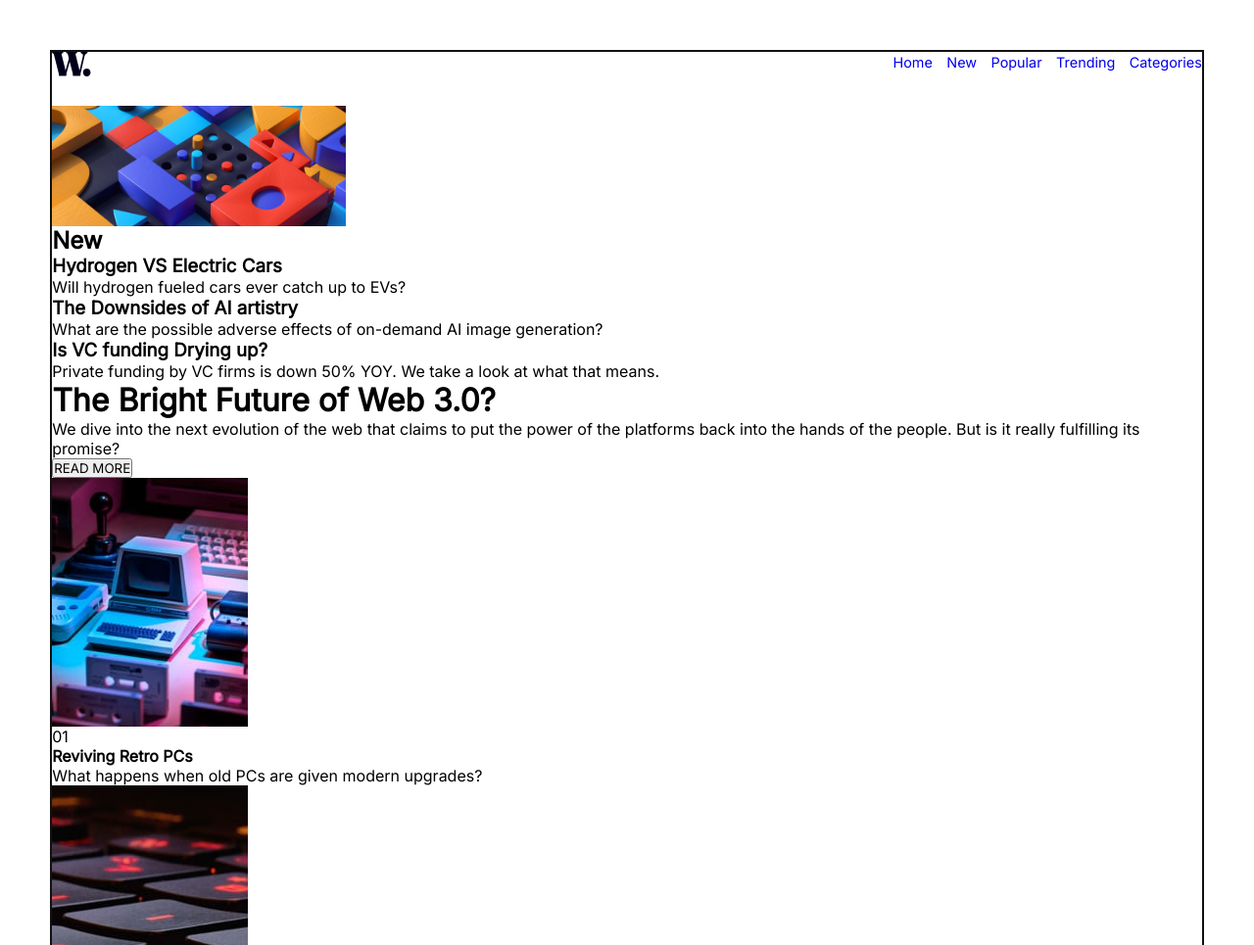
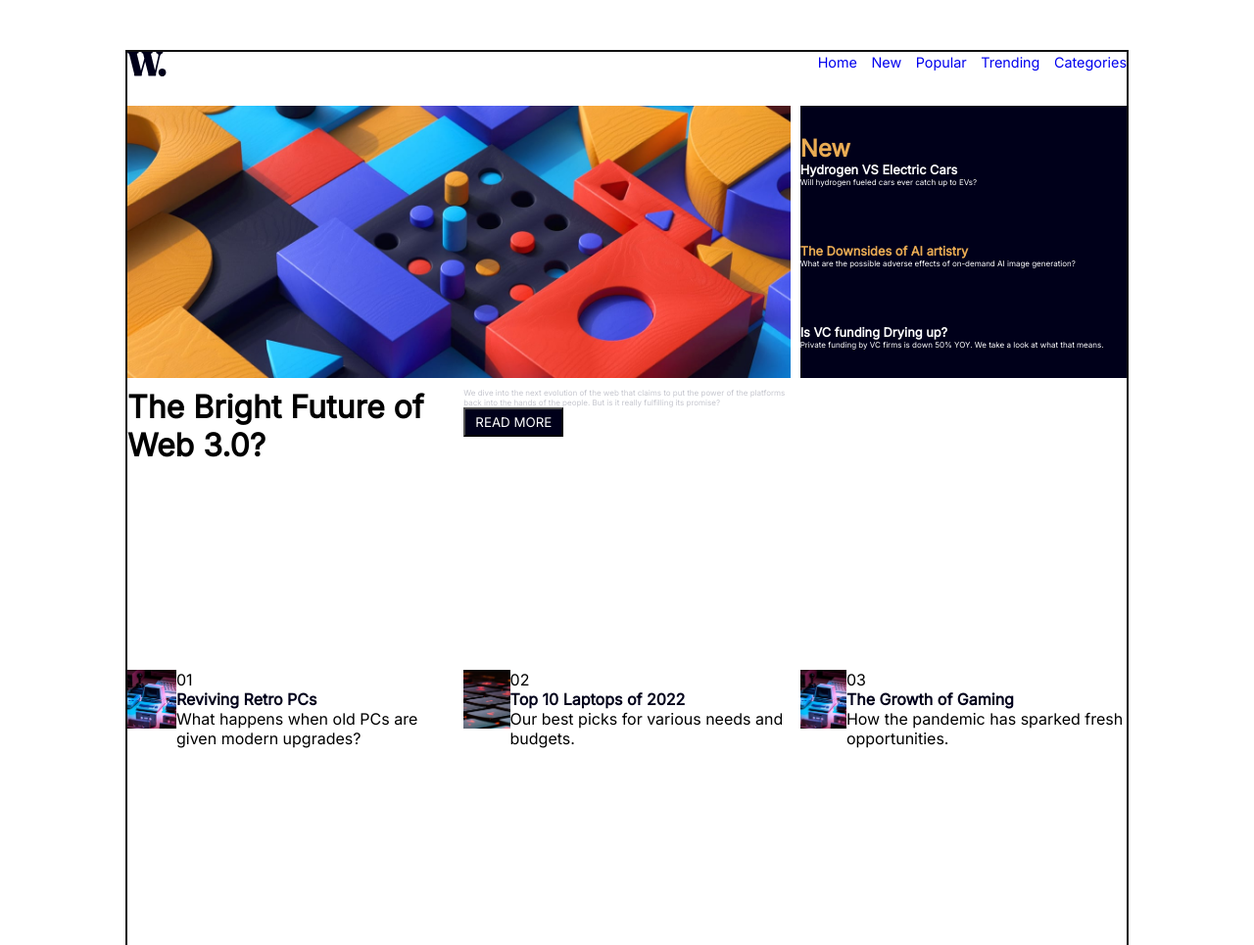
Before and after one commit to Onan-Thairu/news-homepage, a plain HTML site: page index.html in a window 1280 px wide. Shown: the top 965 px of the page at 98% size. Drawn offline with Linux system fonts and the light colour scheme.

Commit message:
chore: add grid

```diff
--- a/index.html
+++ b/index.html
@@ -25,7 +25,7 @@
     <main>
         <div class="content">
           <div class="one">
-            <img src="./images/image-web-3-desktop.jpg" width="300px" alt="">
+            <img src="./images/image-web-3-desktop.jpg" alt="">
           </div>
 
           <div class="two">
@@ -36,7 +36,7 @@
             </div>
 
             <div>
-              <h3>The Downsides of AI artistry</h3>
+              <h3 class="even">The Downsides of AI artistry</h3>
               <p>What are the possible adverse effects of on-demand AI image generation?</p>
             </div>
 
@@ -60,9 +60,11 @@
           </div>
 
           <div class="five">
-            <img src="./images/image-retro-pcs.jpg" alt="">
             <div>
-              <p>01</p>
+              <img src="./images/image-retro-pcs.jpg" alt="">
+            </div>
+            <div>
+              <p class="number">01</p>
               <h4>Reviving Retro PCs</h4>
               <p>What happens when old PCs are given modern upgrades?</p>
             </div>
@@ -71,16 +73,16 @@
           <div class="six">
             <img src="./images/image-top-laptops.jpg" alt="">
             <div>
-              <p>02</p>
+              <p class="number">02</p>
               <h4>Top 10 Laptops of 2022</h4>
               <p>Our best picks for various needs and budgets.</p>
             </div>
           </div>
 
-          <div class="five">
+          <div class="seven">
             <img src="./images/image-retro-pcs.jpg" alt="">
             <div>
-              <p>03</p>
+              <p class="number">03</p>
               <h4>The Growth of Gaming</h4>
               <p>How the pandemic has sparked fresh opportunities.</p>
             </div>
--- a/style.css
+++ b/style.css
@@ -7,7 +7,7 @@
 
 .container {
   border: 2px solid #111;
-  margin: 4% 4%;
+  margin: 4% 10%;
 }
 
 .logo img {
@@ -27,5 +27,106 @@ nav a {
 }
 
 nav a:hover {
+  color: hsl(5, 85%, 63%);
+}
+
+.content {
+  display: grid;
+  gap: 10px;
+  grid-template-columns: repeat(3, 1fr);
+  grid-template-rows: repeat(4, 1fr);
+  grid-template-areas:
+  "one one two"
+  "three four two"
+  "five six seven"
+  ;
+}
+
+.one {
+  grid-area: one;
+}
+
+.one img {
+  width: 100%;
+}
+
+.two {
+  display: flex;
+  flex-direction: column;
+  justify-content: space-around;
+  background-color: hsl(240, 100%, 5%);
+  color: fff;
+  /* grid-area: two; */
+}
+  .two h2 {
   color: hsl(35, 77%, 62%);
+  }
+  .two h3 {
+    font-size: .8rem;
+  }
+  .two p {
+    font-size: .5rem;
+  }
+  .two .even {
+  color: hsl(35, 77%, 62%);
+  }
+
+.three {
+  grid-area: three;
 }
+  .three h1 {
+    font-weight: 900;
+  }
+
+.four {
+  grid-area: four;
+}
+  .four p {
+    color: hsl(233, 8%, 79%);
+    font-size: .5rem;
+  }
+  .four button {
+    color: fff;
+    background-color: hsl(240, 100%, 5%);
+    padding: 5px 10px;
+  }
+
+p .number {
+  color: hsl(36, 100%, 99%);
+}
+
+.five {
+  display: flex;
+  grid-area: five;
+}
+  .five img {
+    width: 50px;
+    height: 60px;
+  }
+  .five h4 {
+    color: hsl(240, 100%, 5%);
+  }
+
+.six {
+  display: flex;
+  grid-area: six;
+}
+  .six img {
+    width: 50px;
+    height: 60px;
+  }
+  .six h4 {
+    color: hsl(240, 100%, 5%);
+  }
+
+.seven {
+  display: flex;
+  grid-area: seven;
+}
+  .seven img {
+    width: 50px;
+    height: 60px;
+  }
+  .seven h4 {
+    color: hsl(240, 100%, 5%);
+  }
```
